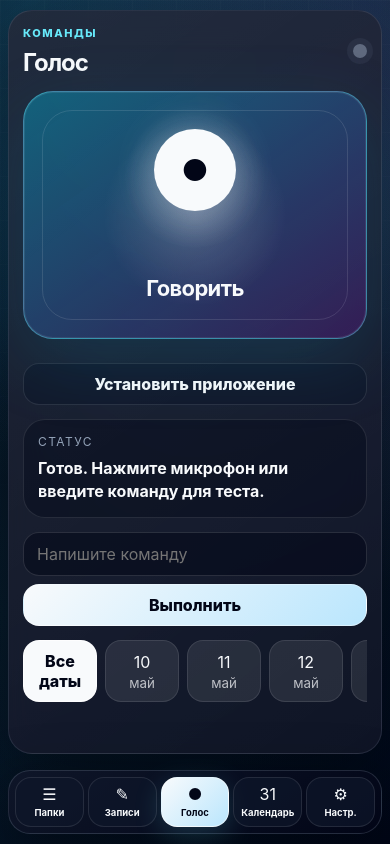
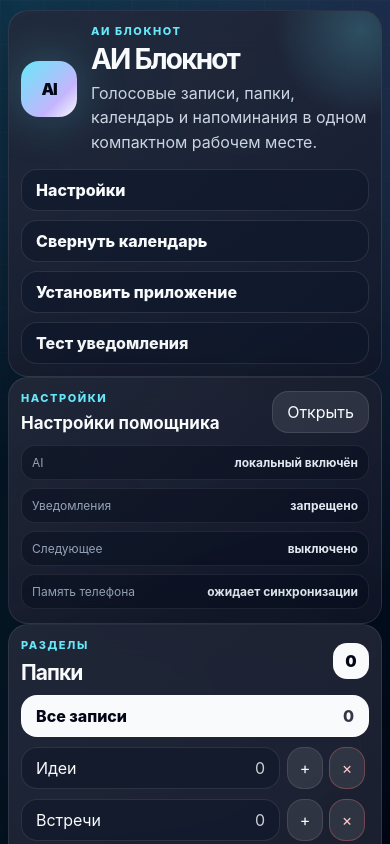
Before and after one commit to byrakov12345-hue/voice-notebook-vercel, a React (Vite) app: page / in a window 390 px wide. Shown: the top 844 px of the page. Built offline with nearby package versions, Linux system fonts and the light colour scheme.

Commit message:
Enable full mobile page scroll across all panels

```diff
--- a/src/styles.css
+++ b/src/styles.css
@@ -492,7 +492,7 @@ p { color: var(--text-soft); line-height: 1.55; }
   .future-backdrop { opacity: 0.72; }
   .future-workspace {
     display: block;
-    height: 100%;
+    height: auto;
   }
   .left-command-panel,
   .right-ai-panel,
@@ -500,14 +500,14 @@ p { color: var(--text-soft); line-height: 1.55; }
     display: contents;
   }
   .mobile-brand { display: none !important; }
-  .mobile-panel { display: none !important; }
+  .mobile-panel { display: grid !important; }
   .mobile-panel.mobile-active {
     display: grid !important;
     height: auto;
     min-height: 0;
     max-height: none;
     overflow: visible;
-    overscroll-behavior: contain;
+    overscroll-behavior: auto;
     -webkit-overflow-scrolling: touch;
     border-radius: 24px;
     padding: 14px;
@@ -644,6 +644,7 @@ p { color: var(--text-soft); line-height: 1.55; }
     box-shadow: 0 18px 60px rgba(0, 0, 0, 0.42);
     backdrop-filter: blur(18px);
   }
+  .mobile-dock { display: none !important; }
   .mobile-dock button {
     min-height: 54px;
     padding: 6px 3px;
```
